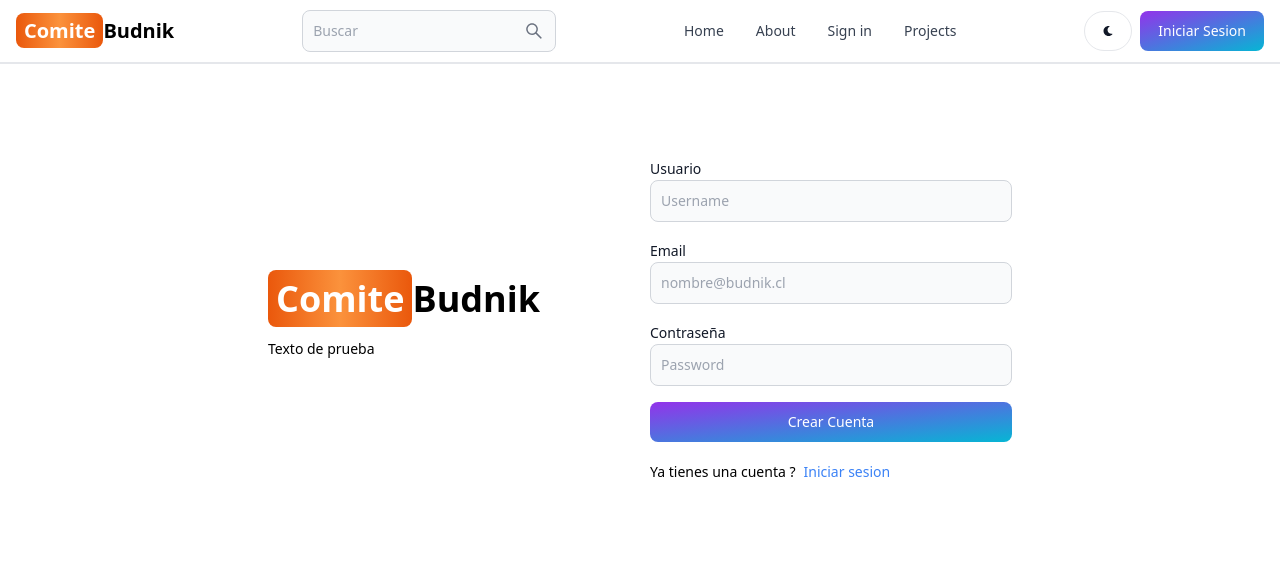
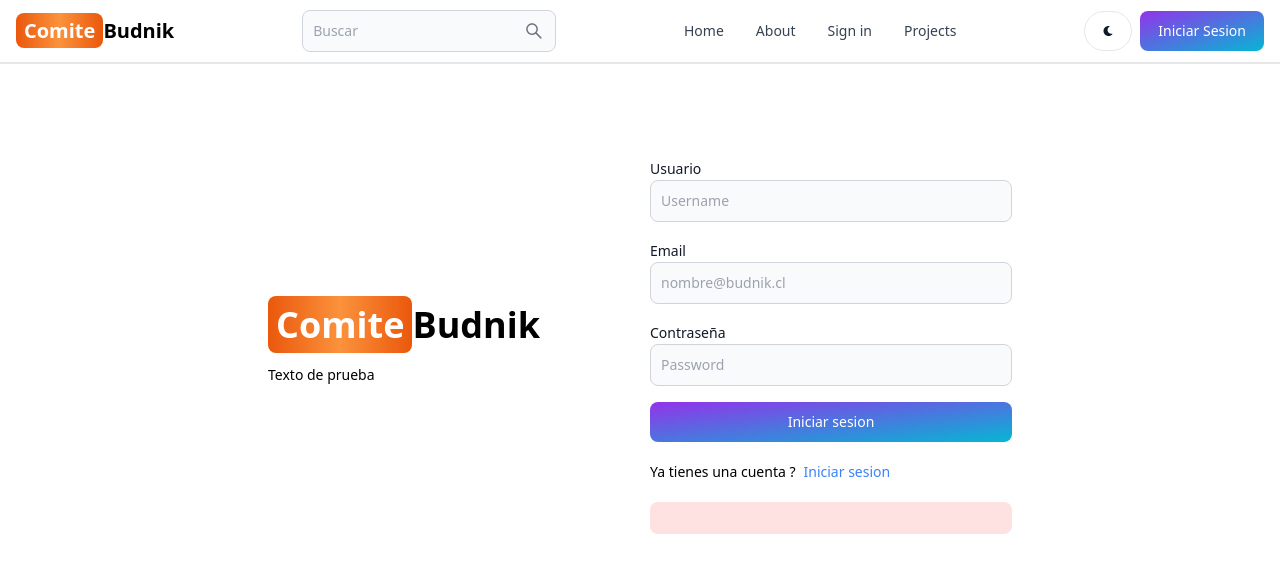
Before and after one commit to slasheR-46/MERN-COMITE-BUDNIK, a React (Vite) app in the folder client/: page /sign-up in a window 1280 px wide. Shown: the top 572 px of the page. Built offline with nearby package versions, Linux system fonts and the light colour scheme.

Commit message:
creacion funcion sign up

```diff
--- a/client/src/components/Header.jsx
+++ b/client/src/components/Header.jsx
@@ -31,7 +31,7 @@
         <Button className="w-12 h-10 hidden sm:inline" color="gray" pill>
           <FaMoon />
         </Button>
-        <Link to="/sign-in">
+        <Link to="/sign-up">
           <Button gradientDuoTone="purpleToBlue">Iniciar Sesion</Button>
         </Link>
         <Navbar.Toggle />
--- a/client/src/pages/SignUp.jsx
+++ b/client/src/pages/SignUp.jsx
@@ -1,23 +1,42 @@
-import { Button, Label, TextInput } from "flowbite-react";
+import { Alert, Button, Label, Spinner, TextInput } from "flowbite-react";
 import { useState } from "react";
-import { Link } from "react-router-dom";
+import { Link, useNavigate } from "react-router-dom";
 
 export default function SignUp() {
   const [formData, setFormData] = useState({});
+  const [errorMessage, setErrorMessage] = useState([null]);
+  const [loading, setLoading] = useState(false);
+  const navigate = useNavigate();
+
   const handleChange = (e) => {
     setFormData({ ...formData, [e.target.id]: e.target.value.trim() });
   };
   // console.log(formData);
   const handleSubmit = async (e) => {
     e.preventDefault();
+    if (!formData.username || !formData.email || !formData.password) {
+      return setErrorMessage("Por favor rellene todos los campos");
+    }
     try {
+      setLoading(true);
+      setErrorMessage(null);
       const res = await fetch("/api/auth/signup", {
         method: "POST",
         headers: { "Content-Type": "application/json" },
         body: JSON.stringify(formData),
       });
       const data = await res.json();
-    } catch (error) {}
+      if (data.success === false) {
+        return setErrorMessage(data.message);
+      }
+      setLoading(false);
+      if (res.ok) {
+        navigate("/sign-in");
+      }
+    } catch (error) {
+      setErrorMessage(error.message);
+      setLoading(false);
+    }
   };
 
   return (
@@ -63,8 +82,19 @@
                 onChange={handleChange}
               />
             </div>
-            <Button gradientDuoTone="purpleToBlue" type="submit">
-              Crear Cuenta
+            <Button
+              gradientDuoTone="purpleToBlue"
+              type="submit"
+              disabled={loading}
+            >
+              {loading ? (
+                <>
+                  <Spinner size="sm" />
+                  <span className="pl-3">Cargando ...</span>
+                </>
+              ) : (
+                "Iniciar sesion"
+              )}
             </Button>
           </form>
           <div className="flex gap-2 text-sm mt-5">
@@ -73,6 +103,11 @@
               Iniciar sesion
             </Link>
           </div>
+          {errorMessage && (
+            <Alert className="mt-5" color="failure">
+              {errorMessage}
+            </Alert>
+          )}
         </div>
       </div>
     </div>
--- a/client/vite.config.js
+++ b/client/vite.config.js
@@ -5,7 +5,7 @@
 export default defineConfig({
   server: {
     proxy: {
-      api: {
+      "/api": {
         target: "http://localhost:3000",
         secure: false,
       },
```
